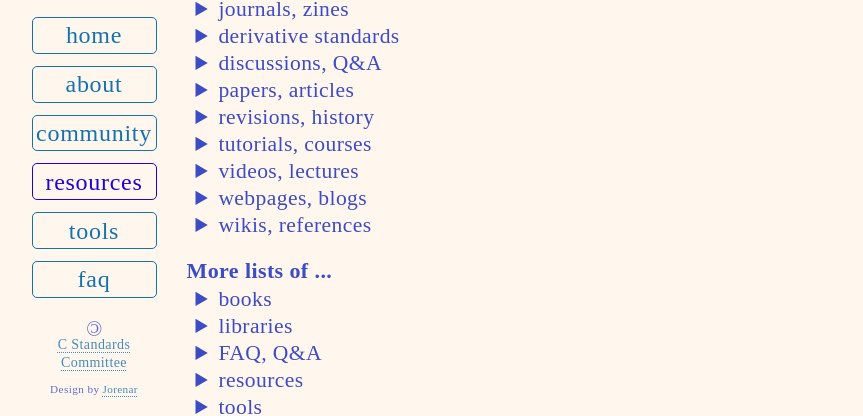
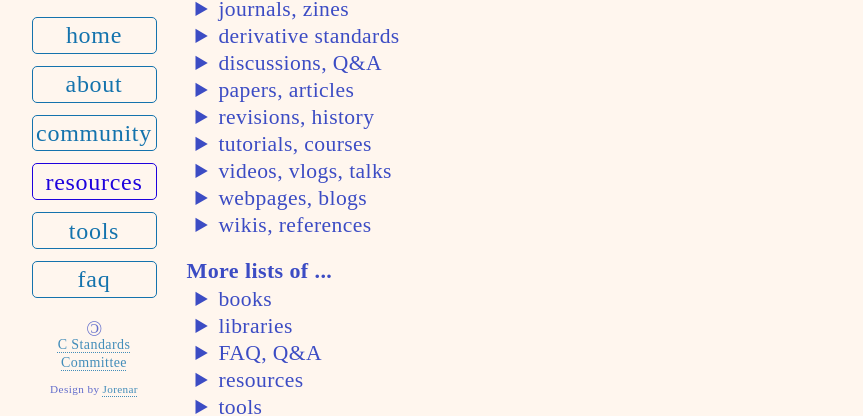
Before and after one commit to c-lang-org/c-www-homepage, a Jekyll site: the page built from _pages/resources.html, in a window 1280 px wide. Shown: the part 175-591 px from the top of the page, without its empty margins (201-1064 px from the left). Built offline with Jekyll 4.4.1, drawn with Linux system fonts in a browser that asks for light colours.

Commit message:
Update links

```diff
--- a/_pages/resources.html
+++ b/_pages/resources.html
@@ -255,7 +255,7 @@ permalink: /resources
   </ul>
 </details>
 <details id="videos">
-  <summary>videos, lectures</summary>
+  <summary>videos, vlogs, talks</summary>
   <ul>
     <li><a href="https://www.youtube.com/watch?v=de2Hsvxaf8M">"C" Programming Language: Brian Kernighan - Computerphile</a></li>
     <li><a href="https://www.youtube.com/watch?v=w3_e9vZj7D8">Advanced C: The UB and optimizations that trick good programmers.</a></li>
--- a/_pages/tools.html
+++ b/_pages/tools.html
@@ -197,6 +196,7 @@ permalink: /tools
     <li><a href="https://semgrep.dev/">Semgrep</a></li>
     <li><a href="https://www.sonarsource.com/knowledge/languages/c/">Sonar</a></li>
     <li><a href="https://splint.org/">Splint</a></li>
+    <li class="more"><i>and <a href="https://analysis-tools.dev/tools?languages=c">more</a>!</i></li>
   </ul>
 </details>
 <details id="pre-processors">
```
Also changed, not shown: other parts of _pages/tools.html (+1 -2 lines).
